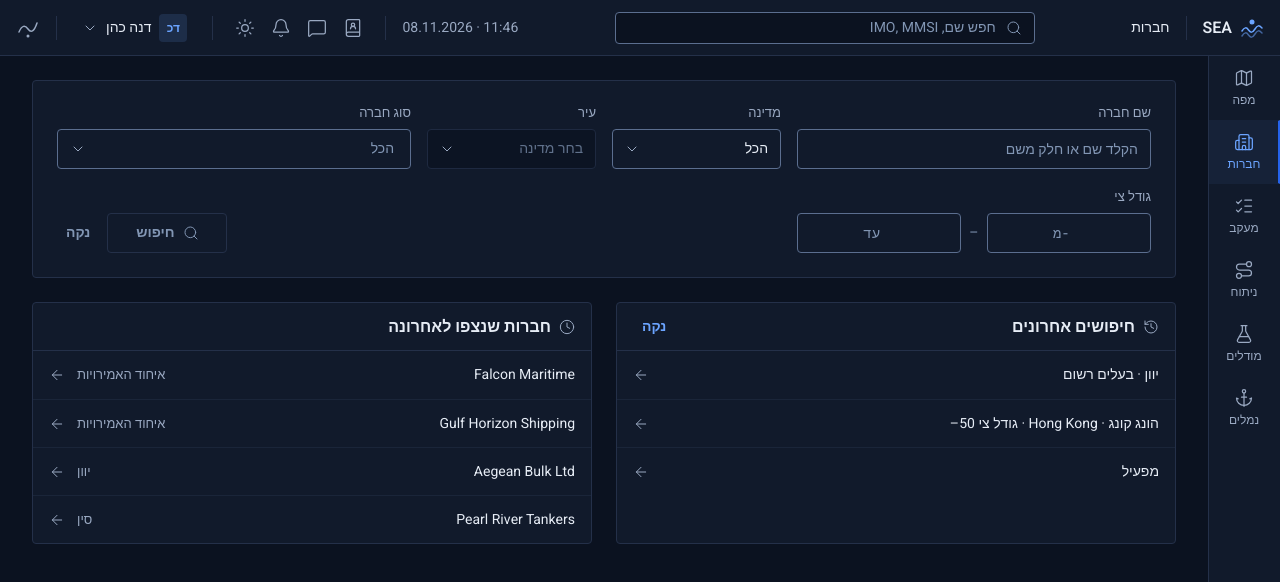
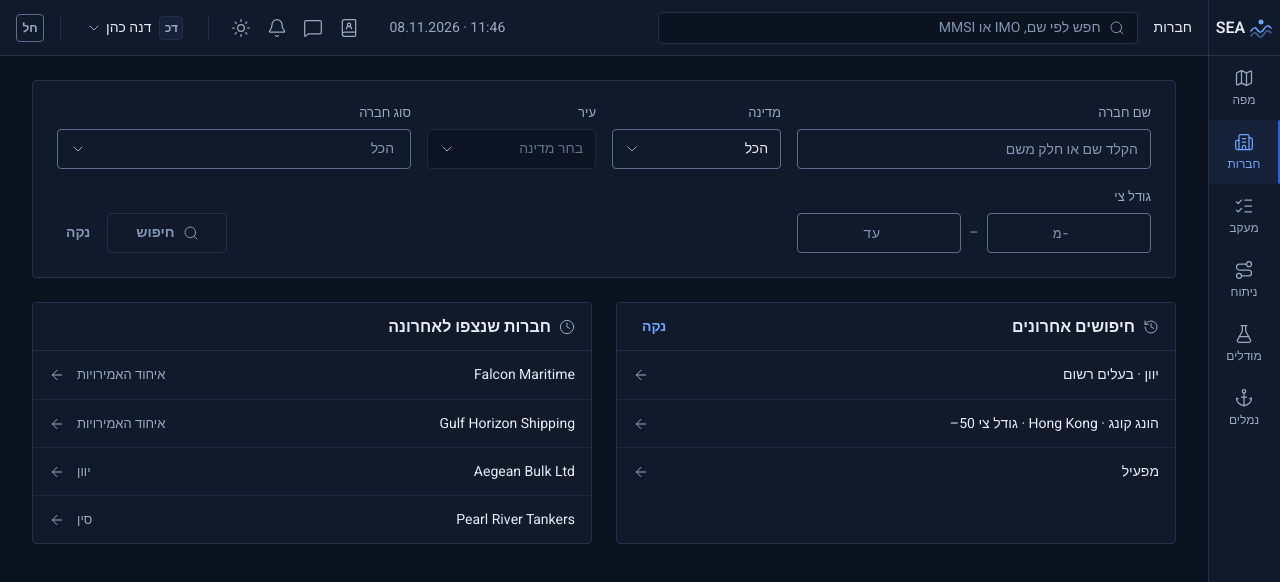
Before and after one commit to shellytalis/sea, a React (Vite) app in the folder app/: page /companies in a window 1280 px wide. Shown: the top 582 px of the page. Built offline with nearby package versions, Linux system fonts and the light colour scheme.

Commit message:
toolbar: brand cell aligned to rail, fixed 480 search, monogram logo, avatar and breadcrumb polish

```diff
--- a/app/src/components/Shell.jsx
+++ b/app/src/components/Shell.jsx
@@ -1,6 +1,6 @@
 import { useState } from 'react';
 import { Link, Outlet, useLocation, useMatch, useNavigate } from 'react-router-dom';
-import { Map, Building2, ListChecks, Route, Bell, Search, Sun, Moon, Anchor, FlaskConical, Ship, BookUser, MessageSquare, ChevronDown, LogOut } from 'lucide-react';
+import { Map, Building2, ListChecks, Route, Bell, Search, Sun, Moon, Anchor, FlaskConical, Ship, BookUser, MessageSquare, ChevronDown, ChevronLeft, LogOut } from 'lucide-react';
 import { searchEntities } from '../data/api';
 import { getCompany } from '../data/companies';
 import { getVessel } from '../data/vessels';
@@ -10,7 +10,7 @@ import Brand from '../ui/Brand';
 import Button from '../ui/Button';
 import Clock from '../ui/Clock';
 import Combobox from '../ui/Combobox';
-import CompanyLogo from '../ui/CompanyLogo';
+import CompanyLogo, { initials } from '../ui/CompanyLogo';
 import Drawer from '../ui/Drawer';
 import Popover from '../ui/Popover';
 import { Ltr, Mono } from '../ui/Ltr';
@@ -31,7 +31,7 @@ const NAV = [
 const TITLES = { '/': 'מפה', '/companies': 'חברות', '/tracking': 'אוניות למעקב', '/od': 'ניתוח מקור–יעד', '/models': 'מודלים', '/ports': 'נמלים', '/design': 'מערכת עיצוב' };
 
 /** משתמש לדוגמה (נתוני דמה) */
-const USER = { name: 'דנה כהן', role: 'אנליסטית ימית', initials: 'דכ' };
+const USER = { name: 'דנה כהן', role: 'אנליסטית ימית' };
 
 /** פאנלים צדדיים שטרם הוגדרו (הצעה): מצב ריק מכוון */
 const PANELS = {
@@ -51,7 +51,7 @@ function PageTitle() {
   const crumb = (parent, to, name) => (
     <nav aria-label="מיקום בדף" className="breadcrumb">
       <Link to={to} className="breadcrumb-link">{parent}</Link>
-      <span className="breadcrumb-sep" aria-hidden="true">›</span>
+      <ChevronLeft size={16} className="breadcrumb-sep" aria-hidden="true" />
       <span className="breadcrumb-current" aria-current="page"><Ltr>{name}</Ltr></span>
     </nav>
   );
@@ -103,7 +103,8 @@ function GlobalSearch() {
   return (
     <div className="search" role="search">
       <Search size={16} aria-hidden="true" />
-      <Combobox value={q} onChange={setQ} ariaLabel="חיפוש כלי שיט וחברות" placeholder="חפש שם, IMO, MMSI" inputClassName=""
+      {q === '' && <span className="search-ph" aria-hidden="true">חפש לפי שם, <bdi dir="ltr">IMO</bdi> או <bdi dir="ltr">MMSI</bdi></span>}
+      <Combobox value={q} onChange={setQ} ariaLabel="חיפוש לפי שם, IMO או MMSI" placeholder="" inputClassName=""
         emptyText="לא נמצאו תוצאות" groups={groups} onSelect={(it) => go(it.to)} onEnter={() => { if (first) go(first.to); }} />
     </div>
   );
@@ -116,9 +117,8 @@ function UserMenu() {
     <Popover open={open} onClose={() => setOpen(false)} align="end" panelProps={{ role: 'menu', 'aria-label': 'תפריט משתמש' }}
       anchor={
         <Button variant="ghost" size="sm" className="user-btn" aria-haspopup="menu" aria-expanded={open} onClick={() => setOpen(!open)}>
-          <span className="avatar" aria-hidden="true">{USER.initials}</span>
-          <span className="user-name">{USER.name}</span>
-          <ChevronDown size={16} aria-hidden="true" />
+          <span className="avatar" aria-hidden="true">{initials(USER.name)}</span>
+          <span className="user-label"><span className="user-name">{USER.name}</span><ChevronDown size={16} aria-hidden="true" /></span>
         </Button>
       }>
       <div className="user-menu">
@@ -150,13 +150,12 @@ export default function Shell() {
   return (
     <div className="shell">
       <header className="toolbar">
-        <Brand />
-        <span className="tb-sep" aria-hidden="true" />
+        <div className="tb-brand"><Brand /></div>
         <PageTitle />
         <div className="tb-search"><GlobalSearch /></div>
+        <div className="tb-spacer" />
         <div className="tb-end">
           <Clock />
-          <span className="tb-sep" aria-hidden="true" />
           <div className="tb-icons">
             <ToolbarButton icon={BookUser} label="ספר טלפונים" active={panel === 'phonebook'} expanded={panel === 'phonebook'} onClick={() => togglePanel('phonebook')} />
             <ToolbarButton icon={MessageSquare} label="צ'אט תמיכה" active={panel === 'chat'} expanded={panel === 'chat'} onClick={() => togglePanel('chat')} />
--- a/app/src/styles/entity.css
+++ b/app/src/styles/entity.css
@@ -20,7 +20,7 @@
 .panel-body .ui-table tbody tr:last-child td { border-bottom: 0; }
 
 /* ===== דפי ישות (כלי, חברה) ===== */
-.entity { overflow: clip; display: grid; grid-template-columns: 216px minmax(0, 1fr); height: 100%; min-height: 0; }
+.entity { overflow: clip; display: grid; grid-template-columns: 200px minmax(0, 1fr); height: 100%; min-height: 0; }
 .entity-nav { display: flex; flex-direction: column; gap: var(--space-1); padding: var(--space-4) var(--space-2); background: var(--surface); border-inline-end: 1px solid var(--border); overflow: auto; }
 .entity-nav a { display: flex; align-items: center; min-height: var(--control-h); padding: 0 var(--space-4); border-radius: var(--radius-md); color: var(--text-secondary); border-inline-start: 2px solid transparent; }
 .entity-nav a:hover { background: var(--surface-raised); color: var(--text-primary); }
--- a/app/src/styles/global.css
+++ b/app/src/styles/global.css
@@ -29,11 +29,10 @@ a { color: inherit; text-decoration: none; }
 /* ===== מעטפת ===== */
 .shell { overflow: clip; display: grid; grid-template-rows: var(--top-h) minmax(0, 1fr); grid-template-columns: var(--nav-w) minmax(0, 1fr); height: 100%; }
 .main { grid-row: 2; grid-column: 2; overflow: clip; display: grid; grid-template-columns: minmax(0, 1fr); grid-template-rows: minmax(0, 1fr); min-width: 0; min-height: 0; position: relative; }
-.search { position: relative; display: flex; align-items: center; gap: var(--space-2); width: min(420px, 100%); height: var(--control-h-sm); padding: 0 var(--space-3); background: var(--bg-base); border: 1px solid var(--border-strong); border-radius: var(--radius-md); color: var(--text-tertiary); }
+.search { position: relative; display: flex; align-items: center; gap: var(--space-2); width: 100%; height: var(--control-h-sm); padding: 0 var(--space-3); background: var(--bg-base); border: 1px solid var(--border); border-radius: var(--radius-md); color: var(--text-tertiary); }
 .search:focus-within { border-color: var(--focus); outline: 2px solid var(--focus); outline-offset: 1px; }
 .search .ui-pop-wrap { flex: 1; }
 .search input { width: 100%; background: none; border: 0; outline: 0; color: var(--text-primary); }
-.search input::placeholder { color: var(--text-tertiary); }
 .search .ui-pop { inset-inline: calc(-1 * var(--space-3)); top: calc(100% + var(--space-3)); }
 .search-hit { display: flex; align-items: center; gap: var(--space-3); width: 100%; }
 .search-hit .grow { flex: 1; min-width: 0; }
@@ -56,23 +55,23 @@ a { color: inherit; text-decoration: none; }
 :root[data-theme='dark'] .maplibregl-ctrl-icon, :root:not([data-theme]) .maplibregl-ctrl-icon { filter: invert(1) hue-rotate(180deg); }
 .maplibregl-ctrl-attrib { background: var(--surface) !important; color: var(--text-secondary) !important; }
 .maplibregl-ctrl-attrib a { color: var(--text-secondary) !important; }
-.toolbar { grid-column: 1 / -1; display: flex; align-items: center; gap: var(--space-4); height: var(--top-h); padding-inline: var(--space-4); background: var(--surface); border-bottom: 1px solid var(--border); }
-.brand { display: inline-flex; align-items: center; gap: var(--space-2); color: var(--accent-text); }
+.toolbar { grid-column: 1 / -1; display: flex; align-items: center; gap: var(--space-4); height: var(--top-h); padding-inline: 0 var(--space-4); background: var(--surface); border-bottom: 1px solid var(--border); }
+.brand { display: inline-flex; align-items: center; gap: var(--space-1); color: var(--accent-text); }
 .brand-name { font-size: var(--fs-lg); line-height: var(--lh-lg); font-weight: 600; color: var(--text-primary); }
 .tb-sep { width: 1px; height: var(--space-5); background: var(--border); flex: none; }
 .page-title { margin: 0; font-size: var(--fs-md); line-height: var(--lh-md); font-weight: 500; white-space: nowrap; }
-.breadcrumb { display: flex; align-items: center; gap: var(--space-2); font-size: var(--fs-md); line-height: var(--lh-md); font-weight: 500; white-space: nowrap; min-width: 0; }
-.breadcrumb-link { color: var(--text-secondary); }
-.breadcrumb-link:hover { color: var(--accent-text); text-decoration: underline; }
-.breadcrumb-sep { color: var(--text-tertiary); }
-.breadcrumb-current { overflow: hidden; text-overflow: ellipsis; }
-.tb-search { flex: 1; display: flex; justify-content: center; min-width: 0; }
+.breadcrumb { display: flex; align-items: center; gap: var(--space-1); font-size: var(--fs-md); line-height: var(--lh-md); white-space: nowrap; min-width: 0; }
+.breadcrumb-link { color: var(--text-secondary); font-weight: 400; }
+.breadcrumb-link:hover { color: var(--text-primary); }
+.breadcrumb-sep { color: var(--text-tertiary); flex: none; }
+.breadcrumb-current { font-weight: 500; color: var(--text-primary); max-width: 240px; overflow: hidden; text-overflow: ellipsis; }
+.tb-search { flex: none; width: 480px; }
 .tb-end { display: flex; align-items: center; gap: var(--space-4); flex: none; }
-.clock { font-size: var(--fs-md); line-height: var(--lh-md); color: var(--text-secondary); font-variant-numeric: tabular-nums; white-space: nowrap; }
+.clock { font-size: var(--fs-md); line-height: var(--lh-md); color: var(--text-secondary); font-variant-numeric: tabular-nums; white-space: nowrap; margin-inline-end: var(--space-2); }
 .user { display: inline-flex; align-items: center; gap: var(--space-2); }
-.avatar { width: 28px; height: 28px; border-radius: var(--radius-md); display: grid; place-items: center; background: var(--accent-bg); color: var(--accent-text); font-size: var(--fs-xs); font-weight: 600; flex: none; }
+.avatar { width: 24px; height: 24px; border-radius: var(--radius-md); display: grid; place-items: center; background: var(--surface-raised); border: 1px solid var(--border); color: var(--text-secondary); font-size: var(--fs-xs); font-weight: 600; flex: none; }
 .user-name { font-size: var(--fs-md); font-weight: 500; white-space: nowrap; }
-.company-logo { color: var(--text-secondary); flex: none; display: block; }
+.company-logo { width: 28px; height: 28px; flex: none; display: grid; place-items: center; border: 1px solid var(--border-strong); border-radius: var(--radius-md); color: var(--text-secondary); font-size: var(--fs-xs); font-weight: 600; }
 .rail { grid-row: 2; grid-column: 1; background: var(--surface); border-inline-end: 1px solid var(--border); display: flex; flex-direction: column; padding: 0; gap: 0; overflow: auto; }
 .num { font-size: var(--fs-sm); font-variant-numeric: tabular-nums; }
 .num.sec { color: var(--text-secondary); }
@@ -81,3 +80,7 @@ html { scrollbar-color: var(--border) transparent; }
 .tb-icons { display: flex; align-items: center; gap: var(--space-1); }
 .user-menu { display: grid; gap: var(--space-2); min-width: 200px; justify-items: start; }
 .user-menu-head { display: grid; gap: 0; padding-bottom: var(--space-2); border-bottom: 1px solid var(--border); width: 100%; }
+.tb-brand { width: var(--nav-w); height: 100%; flex: none; display: flex; align-items: center; justify-content: center; border-inline-end: 1px solid var(--border); }
+.tb-spacer { flex: 1; min-width: 0; }
+.search-ph { position: absolute; inset-inline: calc(var(--space-3) + var(--space-5)) var(--space-3); color: var(--text-tertiary); font-size: var(--fs-md); pointer-events: none; white-space: nowrap; overflow: hidden; }
+.user-label { display: inline-flex; align-items: center; gap: var(--space-1); }
--- a/app/src/ui/CompanyLogo.jsx
+++ b/app/src/ui/CompanyLogo.jsx
@@ -1,14 +1,11 @@
 /**
- * לוגו החברה בסרגל העליון: placeholder בקובץ אחד. להחלפה: שנו את התוכן של CompanyLogo
- * (או החליפו בתג img לקובץ הלוגו). הגודל נקבע על ידי size.
+ * לוגו החברה בסרגל העליון: מונוגרמה בריבוע 28px (placeholder בקובץ אחד).
+ * להחלפה: שנו את COMPANY_NAME (ראשי התיבות נגזרים ממנו) או החליפו את התוכן בתג img.
  */
 export const COMPANY_NAME = 'חברה לדוגמה';
 
-export default function CompanyLogo({ size = 24 }) {
-  return (
-    <svg width={size} height={size} viewBox="0 0 24 24" role="img" aria-label={COMPANY_NAME} className="company-logo">
-      <path d="M3 16c3-7 6-7 9-3s6 3 9-6" fill="none" stroke="currentColor" strokeWidth="1.5" strokeLinecap="round" />
-      <circle cx="12" cy="20" r="1.5" fill="currentColor" />
-    </svg>
-  );
+export const initials = (name) => name.trim().split(/\s+/).slice(0, 2).map((w) => w[0]).join('');
+
+export default function CompanyLogo({ size = 28 }) {
+  return <span className="company-logo" role="img" aria-label={COMPANY_NAME} title={COMPANY_NAME} data-size={size}>{initials(COMPANY_NAME)}</span>;
 }
```
